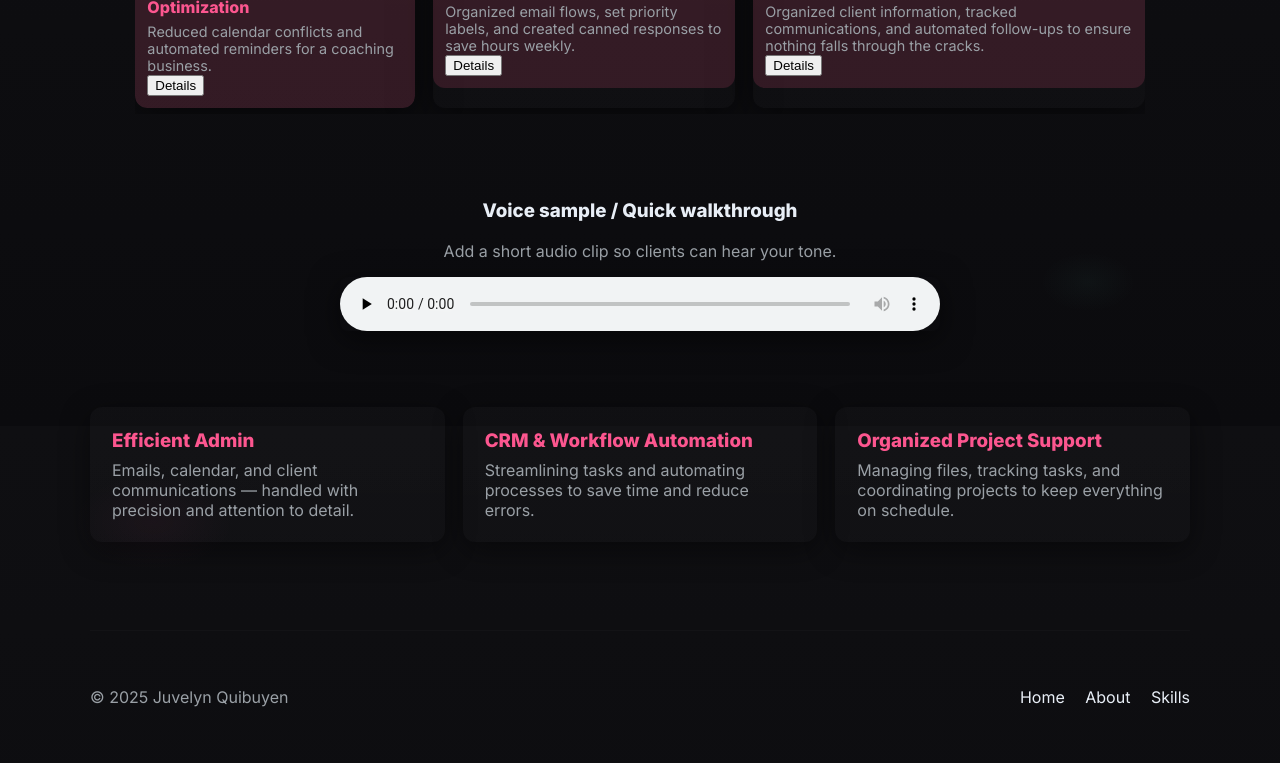
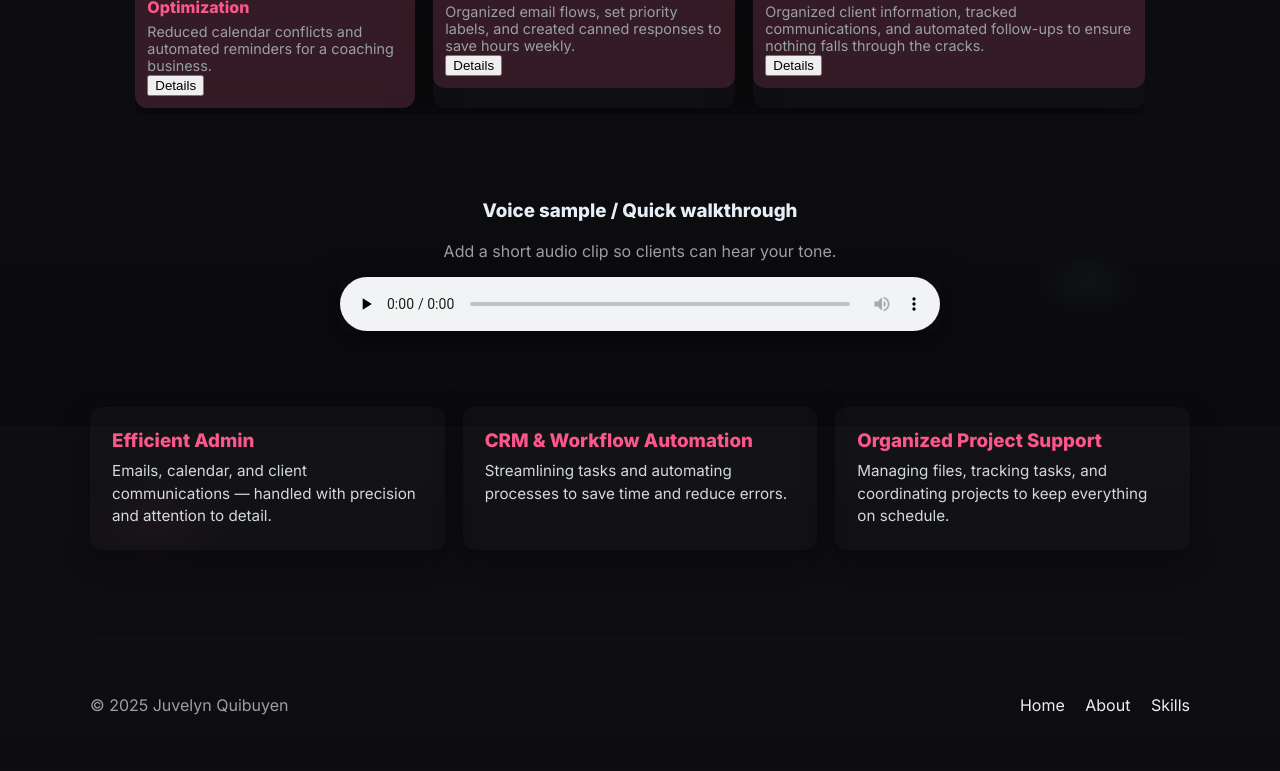
Before and after one commit to quibuyenuvel-maker/About-Me, a plain HTML site: page index.html in a window 1280 px wide. Shown: the part 1174-1945 px from the top of the page. Drawn offline with Linux system fonts and the light colour scheme.

Commit message:
Update particle canvas comment and feature paragraph styles

```diff
--- a/style.css
+++ b/style.css
@@ -31,7 +31,7 @@ body.dark-bg{
 @keyframes blob2{0%{transform:translateY(0) translateX(0)}50%{transform:translateY(-30px) translateX(-20px)}100%{transform:translateY(0) translateX(0)}}
 @keyframes blob3{0%{transform:translateY(0) translateX(0)}50%{transform:translateY(-25px) translateX(30px)}100%{transform:translateY(0) translateX(0)}}
 
-/* particles canvas sits above blobs */
+/* particles canvas */
 #particles{position:absolute;inset:0;z-index:0;pointer-events:none}
 
 /* --- topbar --- */
@@ -107,7 +107,7 @@ body.dark-bg{
 .feature{background:linear-gradient(180deg, rgba(255,255,255,0.02), rgba(255,255,255,0.01));padding:22px;border-radius:12px;box-shadow:0 8px 30px rgba(0,0,0,0.45);transition:all .25s ease}
 .feature:hover{background:rgba(252,86,143,0.1)}
 .feature h3{margin:0 0 8px;color:var(--accent-2)}
-.feature p{color:var(--muted);margin:0}
+.feature p{color:rgba(232,238,246,0.9); margin:0; font-size:0.95rem; line-height:1.5;}
 
 /* --- page layout --- */
 .page{padding:60px 0}
```
